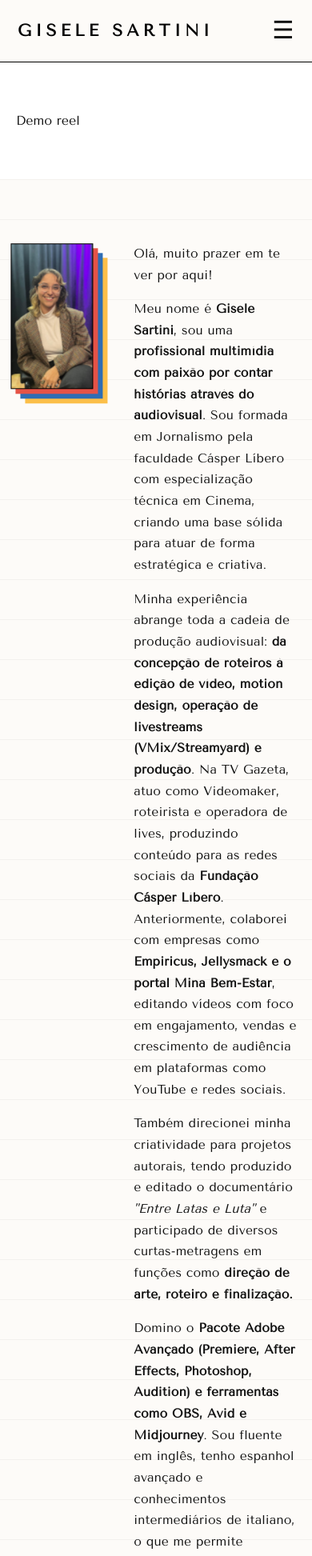
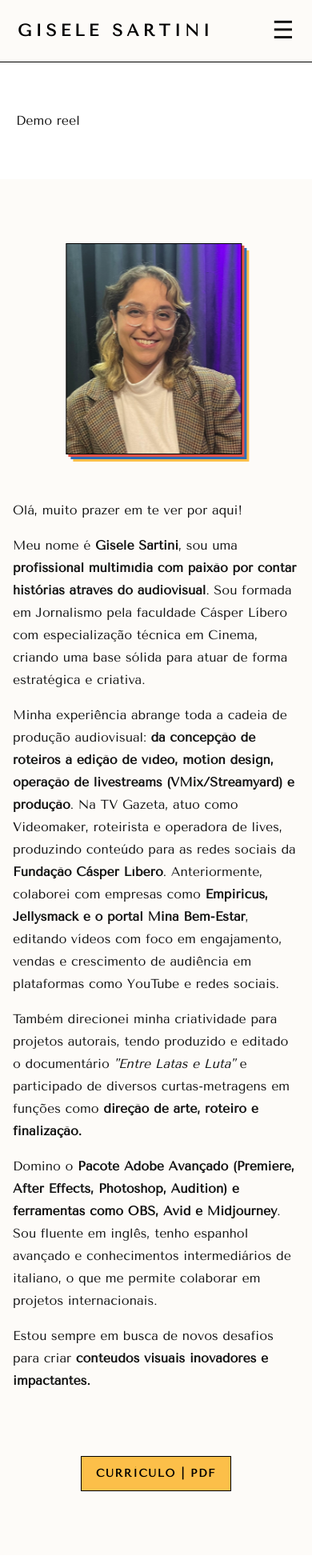
Before and after one commit to caiocastelhano/gisele-sartini, a Next.js app: page / in a window 390 px wide. Shown: the top 1945 px of the page at 80% size. Built offline with nearby package versions, Linux system fonts and the light colour scheme; no server answers.

Commit message:
Improve Bio section responsiveness (tablet/mobile)

```diff
--- a/app/components/Bio/Bio.jsx
+++ b/app/components/Bio/Bio.jsx
@@ -1,4 +1,3 @@
-import Image from "next/image";
 import styles from "./Bio.module.css";
 
 export default function Bio({ dictionary, lang }) {
@@ -15,20 +14,28 @@ export default function Bio({ dictionary, lang }) {
       : "Download résumé PDF";
 
   return (
-    <section id="about" className={styles.bioSection} role="region" aria-labelledby="about-heading">
+    <section
+      id="about"
+      className={styles.bioSection}
+      role="region"
+      aria-labelledby="about-heading"
+    >
       <div className={styles.bioContainer}>
-        <div className={styles.imageWrapper}>
-          <Image
-            src="/images/profile-image.jpg"
-            alt={bio.alt}
-            width={400}
-            height={400}
-            loading="lazy"
-            className={styles.image}
-          />
+
+        <div className={styles.leftColumn}>
+          <div className={styles.photo} aria-hidden="true"></div>
+
+          <a
+            href={cvFile}
+            download
+            className={styles.cvButton}
+            aria-label={cvAriaLabel}
+          >
+            {cv.download}
+          </a>
         </div>
 
-        <div className={styles.content}>
+        <div className={styles.rightColumn}>
           <h2 id="about-heading" className={styles.visuallyHidden}>
             {bio.title}
           </h2>
@@ -40,11 +47,8 @@ export default function Bio({ dictionary, lang }) {
               dangerouslySetInnerHTML={{ __html: paragraph }}
             />
           ))}
+        </div>
 
-          <a href={cvFile} download className={styles.cvButton} aria-label={cvAriaLabel}>
-            {cv.download}
-          </a>
-        </div>
       </div>
     </section>
   );
--- a/app/components/Bio/Bio.module.css
+++ b/app/components/Bio/Bio.module.css
@@ -2,23 +2,6 @@
   padding: 80px 16px;
   background-color: #fdfbf8;
   position: relative;
-  overflow: hidden;
-}
-
-.bioSection::before {
-  content: "";
-  position: absolute;
-  inset: 0;
-
-  background-image: linear-gradient(
-    to bottom,
-    rgba(0, 0, 0, 0.04) 1px,
-    transparent 1px
-  );
-  background-size: 100% 50px;
-
-  pointer-events: none;
-  z-index: 0;
 }
 
 .bioContainer {
@@ -26,49 +9,77 @@
   margin: 0 auto;
   display: flex;
   align-items: flex-start;
-  gap: 48px;
-  position: relative;
-  z-index: 1;
+  justify-content: center;
+  gap: 64px;
 }
 
-.imageWrapper {
-  flex: 1;
-  max-width: 380px;
-  position: relative;
+.leftColumn {
+  display: flex;
+  flex-direction: column;
+  align-items: center;
+  width: 340px;
+}
+
+.photo {
+  width: 100%;
+  aspect-ratio: 3/4;
+  background-image: url("/images/profile-image.jpg");
+  background-size: cover;
+  background-position: center top;
+  border: 1px solid #000;
+
   box-shadow:
     6px 6px 0 #E55347,
     12px 12px 0 #2E6DB4,
     18px 18px 0 #fcbf49;
+
   animation: floatShadow 12s ease-in-out infinite alternate;
-  will-change: transform;
 }
 
-.image {
-  display: block;
-  width: 100%;
-  height: auto;
-  object-fit: cover;
+.cvButton {
+  margin-top: 72px;
+  display: inline-flex;
+  align-items: center;
+  justify-content: center;
+  gap: 15px;
+
+  padding: 10px 20px;
+
+  font-size: 0.9rem;
+  letter-spacing: 0.12em;
+  text-transform: uppercase;
+  font-weight: 600;
+
+  color: #000;
+  background-color: #fcbf49;
   border: 1px solid #000;
+  cursor: pointer;
+
+  transition: transform 0.25s ease, background-color 0.25s ease;
 }
 
-.content {
-  flex: 2;
-  max-width: 620px;
+.cvButton:hover {
+  background-color: #E55347;
+  transform: translateY(-3px);
 }
 
-.title {
-  margin: 0 0 24px;
-  font-size: 1.6rem;
-  letter-spacing: 0.04em;
-  text-transform: none;
+.rightColumn {
+  flex: 1;
+  max-width: 620px;
 }
 
 .paragraph {
   margin: 0 0 16px;
   font-size: 0.98rem;
   line-height: 1.7;
-  letter-spacing: 0.01em;
   color: #111;
+}
+
+@keyframes floatShadow {
+  0% { transform: translate(0, 0); }
+  30% { transform: translate(-4px, -4px); }
+  60% { transform: translate(-2px, 2px); }
+  100% { transform: translate(3px, -2px); }
 }
 
 .visuallyHidden {
@@ -83,56 +94,75 @@
   border: 0 !important;
 }
 
-.cvButton {
-  margin-top: 32px;
-  display: inline-flex;
-  align-items: center;
-  gap: 10px;
+/* TABLET (até 900px)            */
+@media (max-width: 900px) {
+  .bioContainer {
+    display: flex;
+    flex-direction: column;
+    align-items: center;
+    gap: 40px;
+  }
 
-  padding: 12px 24px;
+  .leftColumn {
+    display: contents;
+  }
 
-  font-size: 0.9rem;
-  letter-spacing: 0.12em;
-  text-transform: uppercase;
-  font-weight: 600;
+  .photo {
+    order: 1;
 
-  color: #000;
-  background-color: #fcbf49;
-  border: 1px solid #000;
+    width: 100%;
+    max-width: 320px;
+    aspect-ratio: 3 / 4;
 
-  text-decoration: none;
-  cursor: pointer;
+    margin-bottom: 16px;
 
-  transition: transform 0.25s ease, background-color 0.25s ease;
+    box-shadow:
+      4px 4px 0 #E55347,
+      8px 8px 0 #2E6DB4,
+      12px 12px 0 #fcbf49;
+  }
 
-  margin-left: auto;
-  margin-right: auto;
-}
+  .rightColumn {
+    order: 2;
+    max-width: 90%;
+  }
 
-.cvButton:hover,
-.cvButton:focus-visible {
-  background-color: #E55347;
-  transform: translateY(-3px);
-}
-
-@keyframes floatShadow {
-  0% {
-    transform: translate(0, 0);
-  }
-  30% {
-    transform: translate(-4px, -4px);
-  }
-  60% {
-    transform: translate(-2px, 2px);
-  }
-  100% {
-    transform: translate(3px, -2px);
+  .cvButton {
+    order: 3;
+    margin-top: 16px;
+    align-self: center;
   }
 }
 
-@media (prefers-reduced-motion: reduce) {
-  .imageWrapper {
-    animation: none !important;
-    transform: none !important;
+/* MOBILE (até 600px)            */
+@media (max-width: 600px) {
+  .leftColumn {
+    max-width: 100%;
+  }
+
+  .photo {
+    width: 100%;
+    max-width: 220px;
+    aspect-ratio: 3 / 3.6;
+
+    box-shadow:
+      3px 3px 0 #E55347,
+      6px 6px 0 #2E6DB4,
+      9px 9px 0 #fcbf49;
+  }
+
+  .cvButton {
+    margin-top: 24px;
+    padding: 10px 18px;
+    font-size: 0.85rem;
+  }
+
+  .paragraph {
+    font-size: 1rem;
+    line-height: 1.75;
+  }
+
+  .rightColumn {
+    max-width: 100%;
   }
 }
```
Also changed, not shown: public/images/profile-image.jpg.
